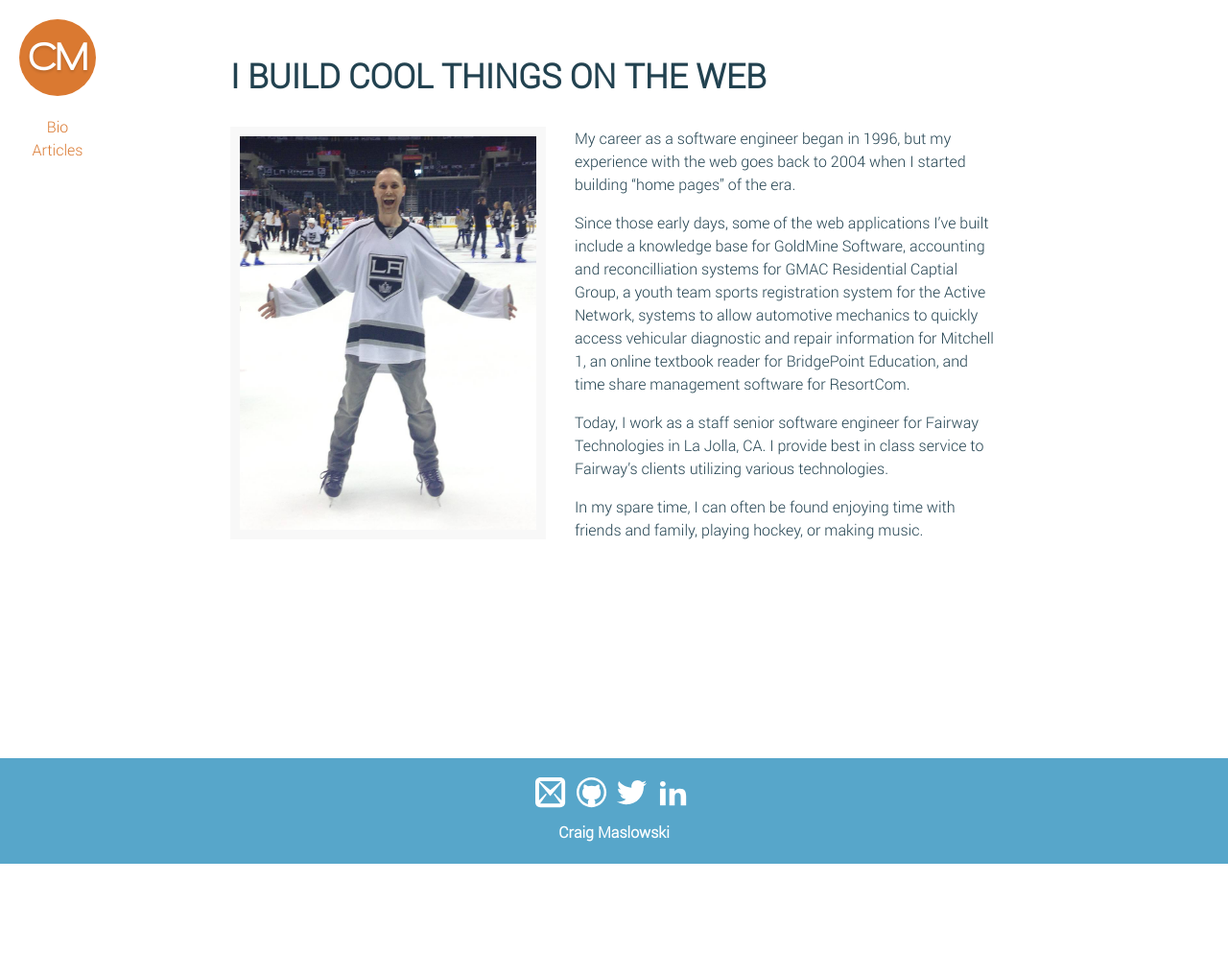
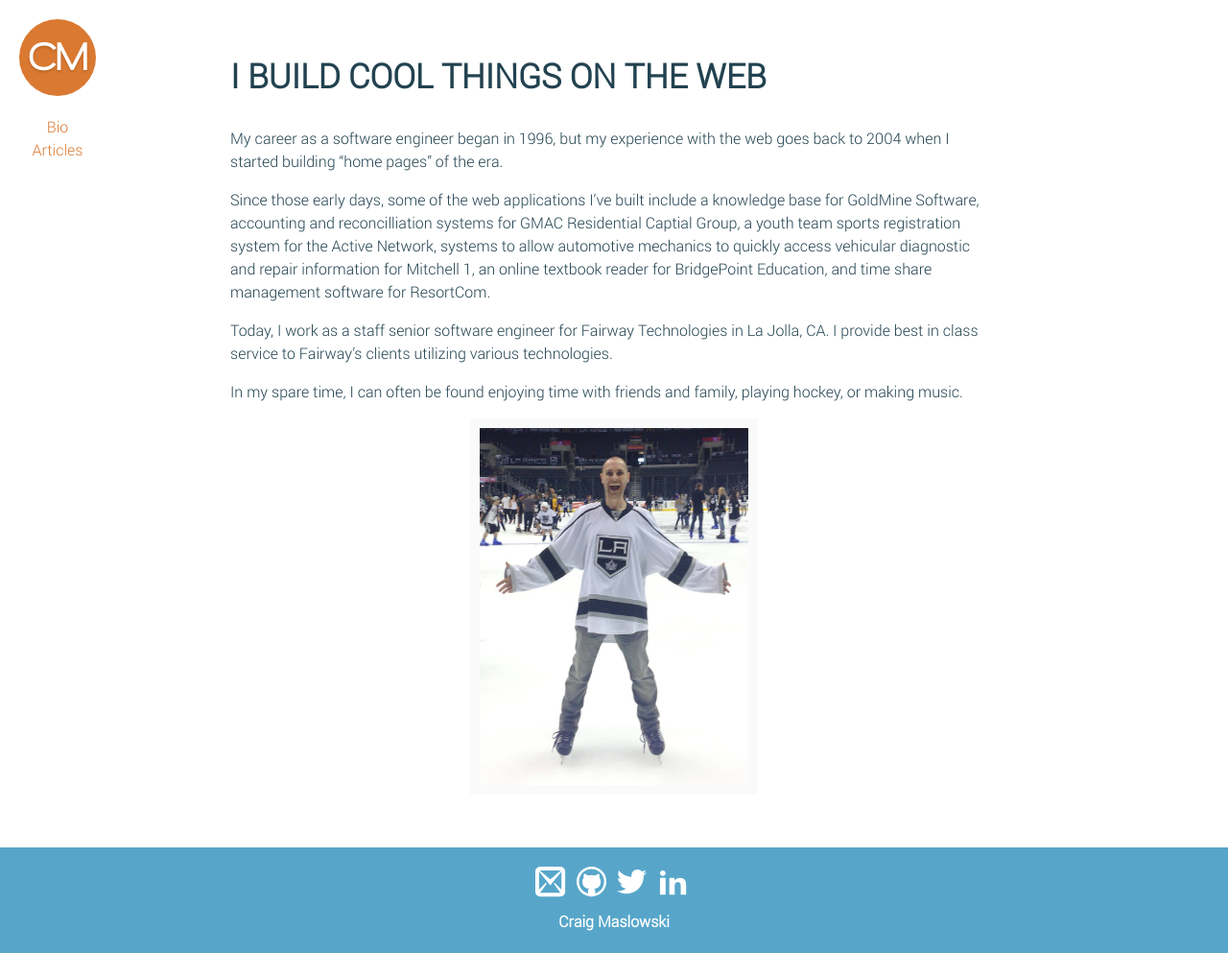
Before and after one commit to craigmaslowski/craigmaslowski.github.io, a Jekyll site: the page built from bio/index.md, in a window 1280 px wide. Shown: the whole page at 96% size. Built offline with Jekyll 4.4.1, drawn with Linux system fonts in a browser that asks for light colours; before the commit the page ends 900 px from its top, so only the background shows below that.

Commit message:
changed about page to bio page. repositioned image on bio

```diff
--- a/_includes/header.html
+++ b/_includes/header.html
@@ -1,7 +1,7 @@
 <header id="site-header">
   <div class="logo"><a href="/"><h1>CM</h1></a></div>
   <nav>
-    <li><a href="/about">Bio</a></li>
+    <li><a href="/bio">Bio</a></li>
     <li><a href="/articles">Articles</a></li>
   </nav>
 </header>
--- a/_sass/_ui-elements.scss
+++ b/_sass/_ui-elements.scss
@@ -1,9 +1,9 @@
+.heart {
+  color: $orange;
+}
+
 .shadow-box {
   border-radius: 5px;
-  //box-shadow: 2px 2px 2px #EEE;
-  //box-shadow: 2px 2px 2px rgba(0, 0, 0, 0.10);
-  //border-left: 1px solid #F8F8F8;
-  //border-top: 1px solid #F8F8F8;
   border: 1px solid #F8F8F8;
 }
 
@@ -23,24 +23,15 @@
   }
 }
 
-.heart {
-  color: $orange;
-}
-
 .me {
+  display: block;
+  margin: 0 auto;
   width: 280px;
   height: 372px;
-}
+  border: 10px solid #fafafa;
 
-@include media-query(map-get($breakpoints, "large")) {
-  .me {
-    width: 309px;
-    height: 410px;
+  img {
+    width: 280px;
+    height: 372px;
   }
 }
-
-.inline-image {
-  float: left;
-  margin-right: 30px;
-  border: 10px solid #F8F8F8;
-}
--- a/about/index.md
+++ b/bio/index.md
@@ -1,10 +1,8 @@
 ---
 layout: page
 title: I BUILD COOL THINGS ON THE WEB
-permalink: /about/
+permalink: /bio/
 ---
-
-<img src="/images/me.jpg" class="inline-image me"/>
 
 My career as a software engineer began in 1996, but my experience with the web goes back to 2004 when I started building "home pages" of the era.
 
@@ -13,3 +11,7 @@ Since those early days, some of the web applications I've built include a knowle
 Today, I work as a staff senior software engineer for Fairway Technologies in La Jolla, CA. I provide best in class service to Fairway's clients utilizing various technologies.
 
 In my spare time, I can often be found enjoying time with friends and family, playing hockey, or making music.
+
+<div class="me">
+  <img src="/images/me.jpg" />
+</div>
```
